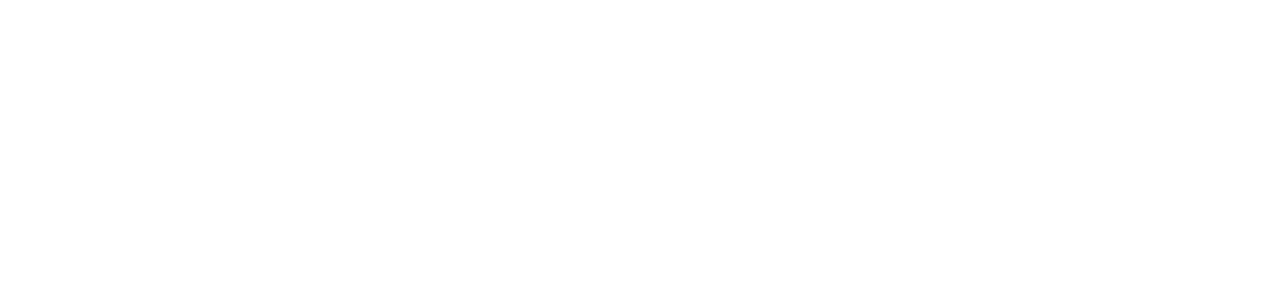
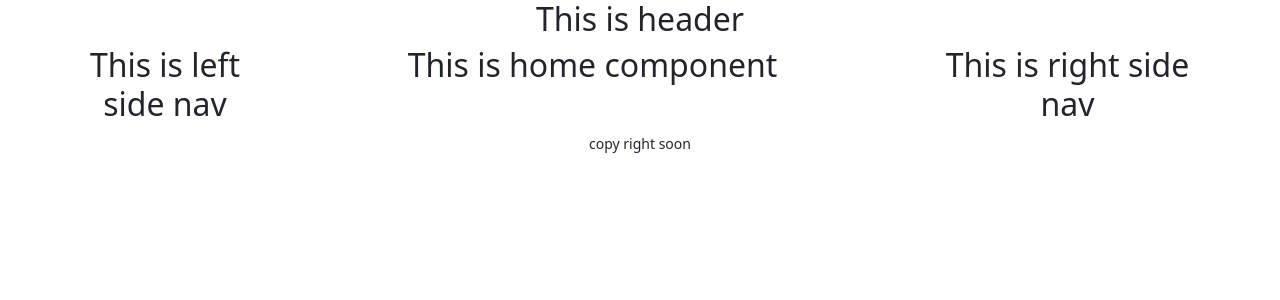
Before and after one commit to asha365/dairy-management-system, a React (Create React App) app: page / in a window 1280 px wide. Shown: the top 300 px of the page. Built offline with nearby package versions, Linux system fonts and the light colour scheme.

Commit message:
complete folder structure and basic components

```diff
--- /dev/null
+++ b/src/Pages/Home/Home/Home.js
@@ -0,0 +1,11 @@
+import React from 'react';
+
+const Home = () => {
+    return (
+        <div>
+            <h2>This is home component</h2>
+        </div>
+    );
+};
+
+export default Home;
--- /dev/null
+++ b/src/Pages/Shared/Footer/Footer.js
@@ -0,0 +1,11 @@
+import React from 'react';
+
+const Footer = () => {
+    return (
+        <div>
+            <p><small>copy right soon</small></p>
+        </div>
+    );
+};
+
+export default Footer;
--- /dev/null
+++ b/src/Pages/Shared/Header/Header.js
@@ -0,0 +1,11 @@
+import React from 'react';
+
+const Header = () => {
+    return (
+        <div>
+            <h2>This is header</h2>
+        </div>
+    );
+};
+
+export default Header;
--- /dev/null
+++ b/src/Pages/Shared/LeftSideNav/LeftSideNav.js
@@ -0,0 +1,11 @@
+import React from 'react';
+
+const LeftSideNav = () => {
+    return (
+        <div>
+            <h2>This is left side nav</h2>
+        </div>
+    );
+};
+
+export default LeftSideNav;
--- /dev/null
+++ b/src/Pages/Shared/RightSideNav/RightSideNav.js
@@ -0,0 +1,11 @@
+import React from 'react';
+
+const RightSideNav = () => {
+    return (
+        <div>
+            <h2>This is right side nav</h2>
+        </div>
+    );
+};
+
+export default RightSideNav;
--- a/src/Routes/Routes/Routes.js
+++ b/src/Routes/Routes/Routes.js
@@ -1,11 +1,15 @@
 import {createBrowserRouter} from 'react-router-dom';
 import Main from '../../layout/Main';
+import Home from '../../Pages/Home/Home/Home';
 export const routes = createBrowserRouter([
     {
         path: '/',
         element: <Main></Main>,
         children: [
-
+            {
+                path: '/',
+                element: <Home></Home>
+            }
         ]
     }
 
--- a/src/__steps.js
+++ b/src/__steps.js
@@ -16,5 +16,7 @@
 
 /**
  * ROUTER SETUP
- * 1.
+ * 1. create a folder in the src Routes> Routes > Routes.js
+ * 2. import RouterProvider in the app.js
+ * 3. Routes.js set path, element, children
  */
--- a/src/layout/Main.js
+++ b/src/layout/Main.js
@@ -1,10 +1,29 @@
 import React from 'react';
+import { Col, Container, Row } from 'react-bootstrap';
 import {Outlet} from 'react-router-dom';
+import Footer from '../Pages/Shared/Footer/Footer';
+import Header from '../Pages/Shared/Header/Header';
+import LeftSideNav from '../Pages/Shared/LeftSideNav/LeftSideNav';
+import RightSideNav from '../Pages/Shared/RightSideNav/RightSideNav';
 
 const Main = () => {
     return (
         <div>
-            <Outlet></Outlet>
+            <Header></Header>
+            <Container>
+            <Row>
+                <Col lg="2">
+                    <LeftSideNav></LeftSideNav>
+                </Col>
+                <Col lg="7">
+                    <Outlet></Outlet>
+                </Col>
+                <Col lg="3">
+                    <RightSideNav></RightSideNav>
+                </Col>
+            </Row>
+            </Container>
+            <Footer></Footer>
         </div>
     );
 };
```
